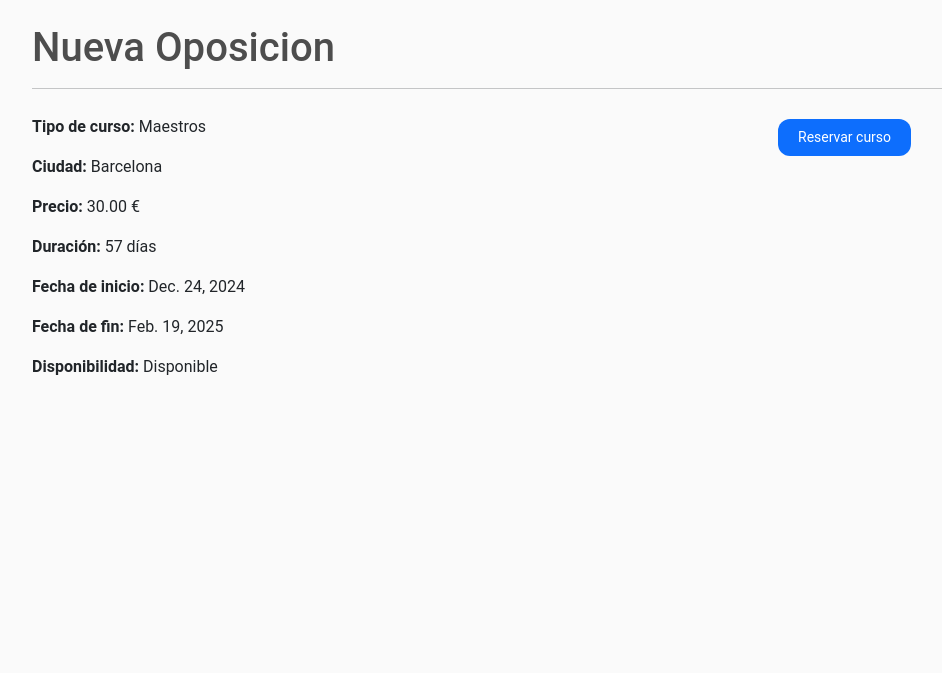
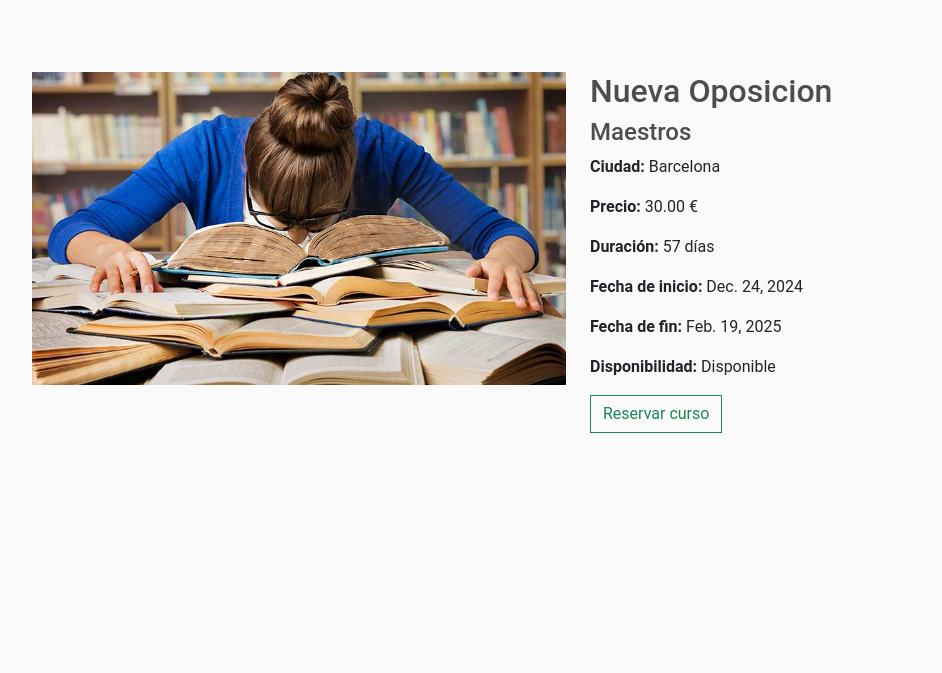
Before and after one commit to Fsolis19/webReservasOposiciones, a Django app: page /course/4/ in a window 1280 px wide. Shown: the part 56-729 px from the top of the page, without its empty margins (62-1004 px from the left). Run offline with Django 4.2, Linux system fonts and the light colour scheme; data comes from the database, SQL or seed files in the repository.

Commit message:
CAmbio en la página de ver producto

```diff
--- a/store/templates/store/course.html
+++ b/store/templates/store/course.html
@@ -1,23 +1,30 @@
 {% extends 'store/main.html' %}
 {% load static %}
+
 {% block content %}
-<div class="container">
-    <h1>{{ course.name }}</h1>
-    <hr>
-
+<div class="container mt-5">
     <div class="row">
-        <div class="col-lg-8">
-            <p><strong>Tipo de curso:</strong> {{ course.course_type.name }}</p>
+        <div class="col-md-6">
+            {% if course.image %}
+                <img class="img-fluid" src="{{ course.image.url }}" alt="{{ course.name }}">
+            {% else %}
+                <img class="img-fluid" src="{% static 'products/placeholder.png' %}" alt="{{ course.name }}">
+            {% endif %}
+        </div>
+        <div class="col-md-6">
+            <h2>{{ course.name }}</h2>
+            <h4>{{ course.course_type.name }}</h4>
             <p><strong>Ciudad:</strong> {{ course.city }}</p>
             <p><strong>Precio:</strong> {{ course.price|floatformat:2 }} €</p>
             <p><strong>Duración:</strong> {{ duration }} días</p>
             <p><strong>Fecha de inicio:</strong> {{ course.start_date }}</p>
             <p><strong>Fecha de fin:</strong> {{ course.end_date }}</p>
             <p><strong>Disponibilidad:</strong> {{ is_available|yesno:"Disponible,No disponible" }}</p>
-        </div>
-        <div class="col-lg-4">
-            <button class="btn btn-primary">Reservar curso</button>
+            <div style="flex-direction: column;">
+                <button class="btn btn-outline-success">Reservar curso</button>
+            </div>
         </div>
     </div>
 </div>
+<script type="text/javascript" src="{% static 'js/course.js' %}"></script>
 {% endblock %}
```
